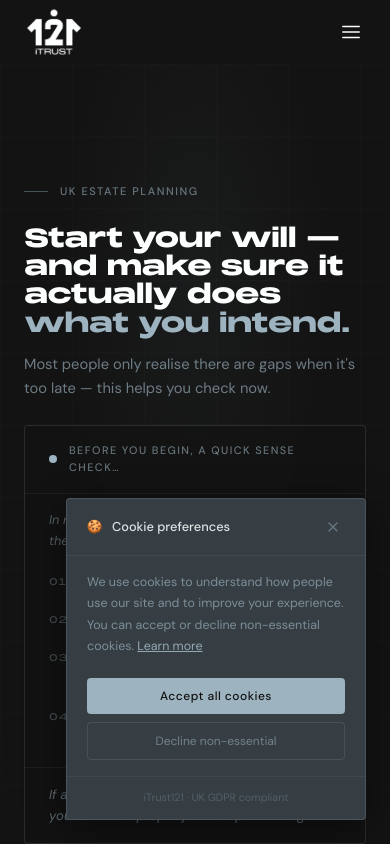
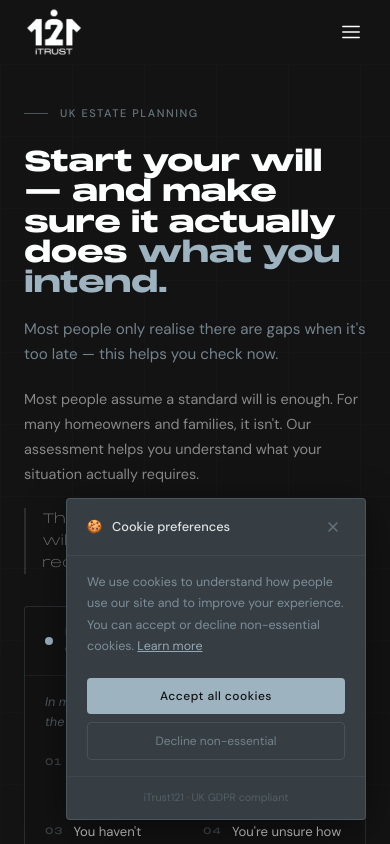
Before and after one commit to devtag2025/LegacyGuard, a React (Vite) app: page / in a window 390 px wide. Shown: the top 844 px of the page. Built offline with nearby package versions, Linux system fonts and the light colour scheme.

Commit message:
renamed:    public/images/landing1.png -> public/images/hero-couple.png renamed:    public/images/landing2.png -> public/images/hero-family.png modified:   src/components/landing/HeroSection.jsx modified:   src/components/landing/TestimonialSection.jsx

```diff
--- a/src/components/landing/HeroSection.jsx
+++ b/src/components/landing/HeroSection.jsx
@@ -1,6 +1,3 @@
-import React from 'react';
-// import { ParticleAnimation } from '@/components/ui/ParticleAnimation';
-import heroImage from '../../../public/images/landing1.png';
 
 const SENSE_CHECK_ITEMS = [
   'You own a property',
@@ -16,31 +13,18 @@ export function HeroSection() {
       className="relative bg-night overflow-hidden min-h-dvh"
       aria-label="Page introduction"
     >
-      {/* <div
+      {/* Particle animation */}
+      <div
         aria-hidden="true"
-        className="absolute inset-0 pointer-events-none z-0 opacity-50"
+        className="absolute inset-0 pointer-events-none z-0 opacity-45"
         style={{
           maskImage:
             'radial-gradient(ellipse 70% 90% at 68% 40%, black 20%, transparent 78%)',
           WebkitMaskImage:
             'radial-gradient(ellipse 70% 90% at 68% 40%, black 20%, transparent 78%)',
         }}
-      ></div> */}
-      {/* <ParticleAnimation /> */}
-
-      <div
-        aria-hidden="true"
-        className="absolute inset-0 pointer-events-none z-0 hidden lg:block"
-        style={{
-          backgroundImage: `url(${heroImage})`,
-          backgroundSize: 'cover',
-          backgroundPosition: 'center right',
-          opacity: 0.9,
-          maskImage: 'linear-gradient(to left, rgba(0,0,0,0.6) 0%, transparent 60%)',
-          WebkitMaskImage:
-            'linear-gradient(to left, rgba(0,0,0,0.6) 0%, transparent 60%)',
-        }}
-      />
+      >
+      </div>
 
       {/* Grid texture */}
       <div
@@ -53,85 +37,70 @@ export function HeroSection() {
         }}
       />
 
-      {/* Radial glow */}
-      <div
-        aria-hidden="true"
-        className="absolute pointer-events-none z-[1] -top-[10%] left-1/2 -translate-x-1/2 w-[70%] h-[60%]"
-        style={{
-          background:
-            'radial-gradient(ellipse at center,rgba(157,180,192,0.05) 0%,transparent 70%)',
-        }}
-      />
-
       {/* Bottom vignette */}
       <div
         aria-hidden="true"
         className="absolute inset-0 pointer-events-none z-[2]"
         style={{
-          background: 'linear-gradient(to top, rgba(19,19,19,0.65) 0%, transparent 50%)',
+          background: 'linear-gradient(to top, rgba(19,19,19,0.7) 0%, transparent 55%)',
         }}
       />
 
-      {/* Content */}
-      <div className="container-brand relative z-10 flex flex-col justify-center min-h-dvh pt-[calc(70px+3rem)] pb-14">
-        {/* Eyebrow */}
+      {/* ── Main two-column layout ── */}
+      <div className="relative z-10 min-h-dvh flex flex-col lg:flex-row">
+        {/* ── LEFT — Copy ── */}
+        <div className="flex flex-col justify-center lg:w-[50%] px-6 md:px-12 xl:px-20 pt-10 pb-16">
           <div className="flex items-center gap-3 mb-6">
             <span className="block w-6 h-px bg-cadet opacity-40" aria-hidden="true" />
-          <span className="label-eyebrow text-cadet opacity-60">UK Estate Planning</span>
+            <span className="label-eyebrow text-cadet opacity-60">
+              UK Estate Planning
+            </span>
           </div>
 
-        <div className="flex flex-col lg:flex-row lg:items-start lg:gap-14">
-          {/* LEFT */}
-          <div className="flex flex-col lg:flex-1">
-            {/* Headline */}
-            <h1 className="font-monument text-frosted leading-[1.1] tracking-[-0.02em] mb-4 text-[clamp(1.6rem,2.8vw,2.55rem)]">
-              Start your will — and make sure
-              <br className="hidden lg:block" /> it actually does{' '}
+          <h1 className="font-monument text-frosted leading-[1.08] tracking-[-0.02em] mb-5 text-[clamp(1.75rem,3vw,2.8rem)]">
+            Start your will — and make sure it actually does{' '}
             <span className="text-cadet">what you intend.</span>
           </h1>
 
-            {/* Directive 2 — add directly under headline */}
-            <p className="font-sans text-cadet/65 text-[0.92rem] leading-relaxed mb-6 max-w-[480px]">
+          <p className="font-sans text-cadet/70 text-[0.95rem] leading-relaxed mb-5 max-w-[480px]">
             Most people only realise there are gaps when it's too late — this helps you
             check now.
           </p>
 
-            {/* Subtext */}
-            <p className="font-sans text-frosted/55 text-[0.93rem] leading-[1.75] mb-5 max-w-[460px] hidden lg:block">
+          <p className="font-sans text-frosted/50 text-[0.9rem] leading-[1.75] mb-5 max-w-[440px]">
             Most people assume a standard will is enough. For many homeowners and
             families, it isn't. Our assessment helps you understand what your situation
             actually requires.
           </p>
 
-            {/* Emotional anchor */}
-            <p className="font-monument font-light text-frosted/50 text-[0.86rem] leading-[1.65] mb-8 max-w-[440px] border-l-2 border-cadet/18 pl-4 hidden lg:block">
+          <p className="font-monument font-light text-frosted/42 text-[0.84rem] leading-[1.65] mb-8 max-w-[400px] border-l-2 border-cadet/18 pl-4">
             The decisions you make today will shape what your family receives — and how.
           </p>
 
-            {/* Sense check — mobile */}
+          {/* Sense check — mobile only */}
           <div className="lg:hidden mb-8">
             <SenseCheckCard />
           </div>
 
-            {/* CTAs — directive 6: primary + secondary only, no variations */}
+          {/* CTAs */}
           <div className="flex flex-col sm:flex-row items-start sm:items-center gap-3 mb-8">
             <a
               href="/assessment"
-                className="btn btn-ghost text-[0.85rem] whitespace-nowrap"
+              className="btn btn-ghost whitespace-nowrap"
               data-track="hero-cta-primary"
             >
               Start Your 3-Minute Assessment
             </a>
             <a
               href="/book"
-                className="font-sans text-cadet/65 text-[0.82rem] tracking-wide hover:text-cadet transition-colors"
+              className="font-sans text-cadet/65 text-sm tracking-wide hover:text-cadet transition-colors"
               data-track="hero-cta-book"
             >
               Speak to an Adviser
             </a>
           </div>
 
-            {/* Trust signals — directive 1: remove FCA, update wording */}
+          {/* Trust signals */}
           <ul
             className="flex flex-wrap gap-x-6 gap-y-2"
             role="list"
@@ -158,7 +127,7 @@ export function HeroSection() {
                     strokeLinejoin="round"
                   />
                 </svg>
-                  <span className="font-sans text-[0.7rem] tracking-wide text-cadet/65">
+                <span className="font-sans text-[0.7rem] tracking-wide text-cadet/62">
                   {t}
                 </span>
               </li>
@@ -166,8 +135,37 @@ export function HeroSection() {
           </ul>
         </div>
 
-          {/* RIGHT — sense check card desktop */}
-          <div className="hidden lg:flex lg:flex-shrink-0 lg:w-[400px]">
+        {/* ── RIGHT — Image top, sense check bottom ── */}
+        <div className="hidden lg:flex lg:flex-col lg:w-[50%] pt-[70px]">
+          {/* Image — top 60% of right column */}
+          <div className="relative flex-1 overflow-hidden">
+            <img
+              src="/public/images/hero-family.png"
+              alt="Family on the beach at sunset — planning ahead protects the people you love"
+              className="w-full h-full object-cover object-center"
+            />
+            {/* Left edge fade — blends with copy column */}
+            <div
+              className="absolute inset-0"
+              style={{
+                background:
+                  'linear-gradient(to right, rgba(19,19,19,0.95) 0%, rgba(19,19,19,0.2) 35%, transparent 65%)',
+              }}
+              aria-hidden="true"
+            />
+            {/* Bottom fade — transitions into card below */}
+            <div
+              className="absolute inset-0"
+              style={{
+                background:
+                  'linear-gradient(to top, rgba(19,19,19,1) 0%, transparent 35%)',
+              }}
+              aria-hidden="true"
+            />
+          </div>
+
+          {/* Sense check card — sits in its own space below image */}
+          <div className="bg-night px-8 pb-10 pt-2">
             <SenseCheckCard />
           </div>
         </div>
@@ -188,48 +186,41 @@ export function HeroSection() {
 
 function SenseCheckCard() {
   return (
-    <div
-      className="rounded-sm w-full border border-cadet/[0.16] bg-night/60"
-      style={{ backdropFilter: 'blur(16px)', WebkitBackdropFilter: 'blur(16px)' }}
-    >
-      {/* Header */}
-      <div className="px-6 py-4 flex items-center gap-3 border-b border-cadet/[0.08]">
+    <div className="w-full border border-cadet/[0.16] rounded-sm bg-night/80 backdrop-blur-xl">
+      <div className="px-5 py-4 flex items-center gap-3 border-b border-cadet/[0.08]">
         <span className="relative flex h-2 w-2 flex-shrink-0">
           <span className="animate-ping absolute inline-flex h-full w-full rounded-full bg-cadet opacity-60" />
           <span className="relative inline-flex h-2 w-2 rounded-full bg-cadet" />
         </span>
-        <p className="font-sans text-cadet/60 text-[0.68rem] tracking-[0.13em] uppercase font-medium">
+        <p className="font-sans text-cadet/62 text-[0.68rem] tracking-[0.13em] uppercase font-medium">
           Before you begin, a quick sense check…
         </p>
       </div>
 
-      {/* Directive 3 — add line above checklist */}
-      <div className="px-6 pt-4 pb-1">
-        <p className="font-sans text-cadet/50 text-[0.8rem] leading-relaxed italic">
+      <div className="px-5 pt-4 pb-1">
+        <p className="font-sans text-cadet/45 text-[0.79rem] leading-relaxed italic">
           In most cases, a standard will works. But if any of the following apply…
         </p>
       </div>
 
-      {/* Items */}
-      <ul className="px-6 py-4 flex flex-col gap-4">
+      <ul className="px-5 py-4 grid grid-cols-2 gap-x-4 gap-y-3">
         {SENSE_CHECK_ITEMS.map((item, i) => (
-          <li key={item} className="flex items-start gap-3.5">
+          <li key={item} className="flex items-start gap-2.5">
             <span
-              className="font-monument text-[0.6rem] tracking-widest flex-shrink-0 mt-0.5 text-cadet/35"
+              className="font-monument text-[0.58rem] tracking-widest flex-shrink-0 mt-0.5 text-cadet/32"
               aria-hidden="true"
             >
               0{i + 1}
             </span>
-            <span className="font-sans text-frosted/80 text-[0.88rem] leading-[1.55]">
+            <span className="font-sans text-frosted/75 text-[0.82rem] leading-[1.45]">
               {item}
             </span>
           </li>
         ))}
       </ul>
 
-      {/* Footer */}
-      <div className="px-6 py-4 border-t border-cadet/[0.08]">
-        <p className="font-sans text-cadet/55 text-[0.82rem] leading-[1.65] italic">
+      <div className="px-5 py-4 border-t border-cadet/[0.08]">
+        <p className="font-sans text-cadet/50 text-[0.79rem] leading-[1.6] italic">
           If any of these apply, it's worth understanding your situation properly before
           proceeding.
         </p>
--- a/src/components/landing/TestimonialSection.jsx
+++ b/src/components/landing/TestimonialSection.jsx
@@ -1,7 +1,6 @@
 // src/features/landing/TestimonialsSection.jsx
-// Directive 7 — heading updated to "What people realised after starting"
-// Initials avatars added — minimal, non-distracting
-// Directive 8 — couple image added as subtle section background
+// Client image 2 (couple dancing) shown as a proper <img> element.
+// No backgroundImage style props.
 
 const TESTIMONIALS = [
   {
@@ -29,39 +28,55 @@ const TESTIMONIALS = [
 
 export function TestimonialsSection() {
   return (
-    <section
-      className="section bg-night relative overflow-hidden"
-      aria-labelledby="testimonials-heading"
-    >
-      {/* Directive 8 — subtle couple image as section background */}
+    <section className="section bg-night" aria-labelledby="testimonials-heading">
+      <div className="container-brand">
+        {/* Image + heading row */}
+        <div className="flex flex-col lg:flex-row lg:items-end lg:gap-16 mb-14">
+          {/* Client image 2 — couple, left side */}
+          <div className="hidden lg:block lg:flex-shrink-0 lg:w-[340px] relative rounded-sm overflow-hidden">
+            <img
+              src="/public/images/hero-couple.png"
+              alt="Couple at home — estate planning gives families clarity and confidence"
+              className="w-full h-[260px] object-cover object-center"
+            />
             <div
+              className="absolute inset-0"
+              style={{
+                background:
+                  'linear-gradient(to right, transparent 60%, rgba(19,19,19,0.8) 100%)',
+              }}
               aria-hidden="true"
-        className="absolute inset-0 pointer-events-none"
-        style={{
-          backgroundImage: "url('/images/hero-couple.jpg')",
-          backgroundSize: 'cover',
-          backgroundPosition: 'center',
-          opacity: 0.04,
-        }}
             />
+          </div>
 
-      <div className="container-brand relative z-10">
-        <div className="flex items-center gap-3 mb-8">
+          {/* Heading */}
+          <div>
+            <div className="flex items-center gap-3 mb-6">
               <span className="divider" aria-hidden="true" />
-          {/* Directive 7 — updated eyebrow and heading */}
               <span className="label-eyebrow text-cadet/60">Real experiences</span>
             </div>
-
             <h2
               id="testimonials-heading"
-          className="font-monument text-frosted mb-14"
+              className="font-monument text-frosted"
               style={{ fontSize: 'clamp(1.6rem, 2.8vw, 2.6rem)', lineHeight: 1.15 }}
             >
               What people realised
               <br />
               <span className="text-cadet">after starting.</span>
             </h2>
+          </div>
+        </div>
 
+        {/* Mobile image */}
+        <div className="lg:hidden mb-10 rounded-sm overflow-hidden">
+          <img
+            src="/images/hero-couple.jpg"
+            alt="Couple at home — estate planning gives families clarity and confidence"
+            className="w-full h-[200px] object-cover object-center"
+          />
+        </div>
+
+        {/* Testimonials grid */}
         <div className="grid grid-cols-1 md:grid-cols-3 gap-8">
           {TESTIMONIALS.map((t) => (
             <figure key={t.name} className="flex flex-col gap-5">
@@ -71,13 +86,10 @@ export function TestimonialsSection() {
                 </p>
               </blockquote>
               <figcaption className="flex items-center gap-3">
-                {/* Directive 7 — initials avatar */}
+                {/* Initials avatar */}
                 <div
-                  className="w-9 h-9 rounded-full flex items-center justify-center flex-shrink-0"
-                  style={{
-                    background: 'rgba(157,180,192,0.10)',
-                    border: '1px solid rgba(157,180,192,0.20)',
-                  }}
+                  className="w-9 h-9 rounded-full flex items-center justify-center flex-shrink-0 border border-cadet/20"
+                  style={{ background: 'rgba(157,180,192,0.10)' }}
                   aria-hidden="true"
                 >
                   <span className="font-monument text-cadet text-[0.6rem] tracking-wider">
```
Also changed, not shown: 2 other files (tests, documents, lock files or other folders). Lines whose indentation alone changed are shown as unchanged.
